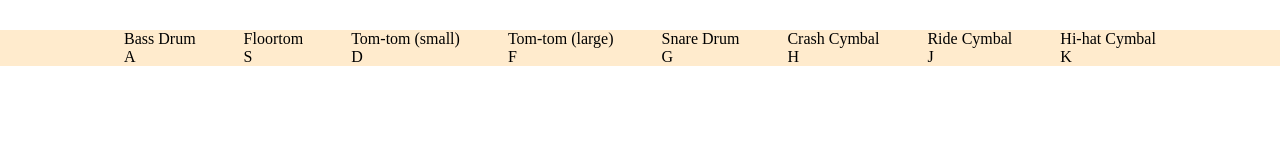
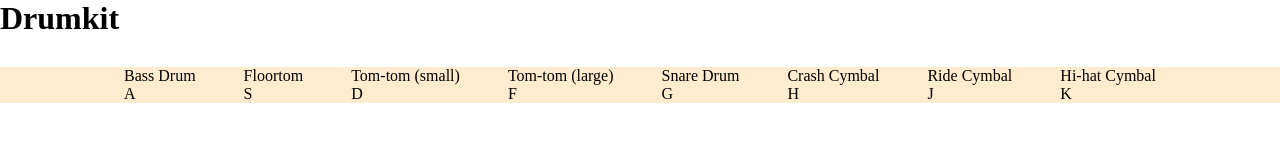
Before and after one commit to Wren4Wren/drumKit, a plain HTML site: page index.html in a window 1280 px wide. Drawn offline with Linux system fonts and the light colour scheme; a web font is replaced by a local one.

Commit message:
Added a header to HTML

```diff
--- a/index.html
+++ b/index.html
@@ -8,6 +8,9 @@
     <title>Drum Kit</title>
 </head>
 <body>
+    <Header>
+        <h1>Drumkit</h1>
+    </Header>
     <div class="page">
         <div class="help">
             <div class="drum">
```
